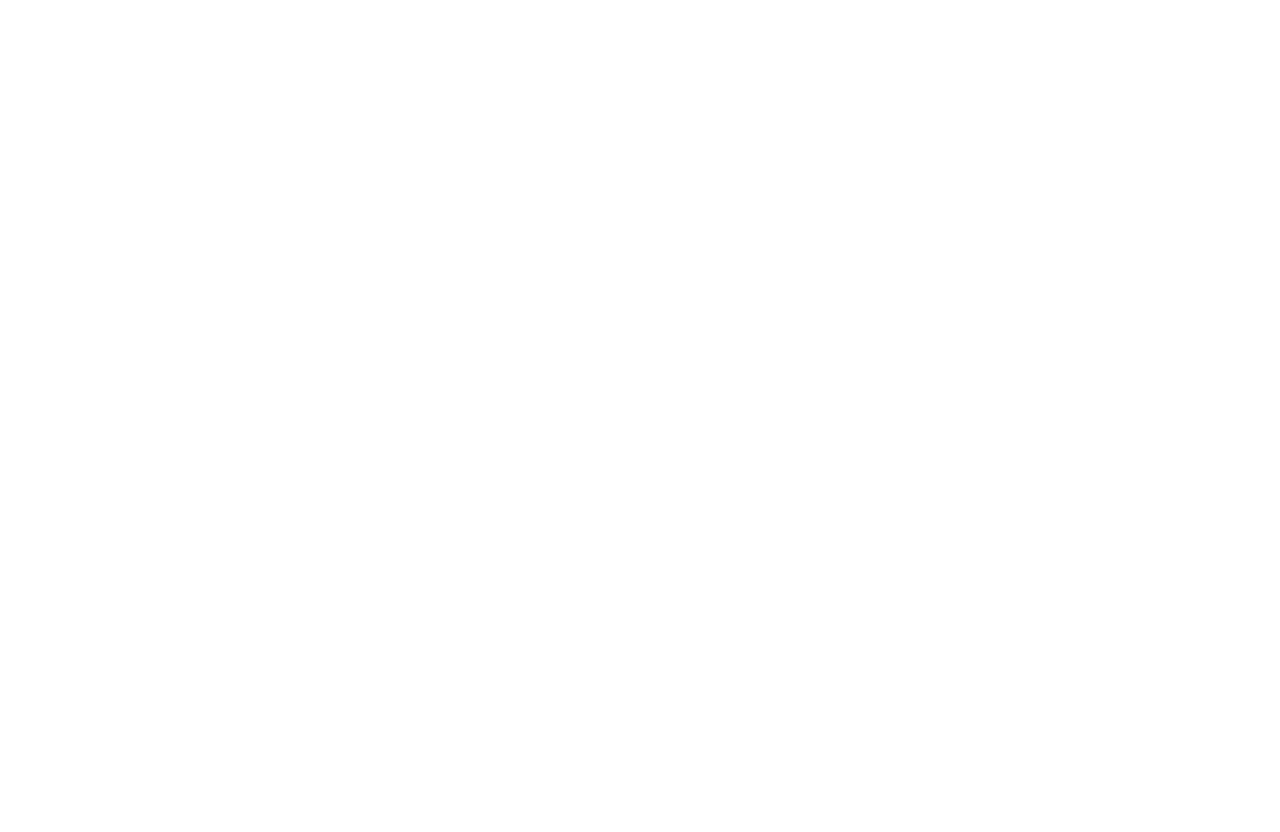
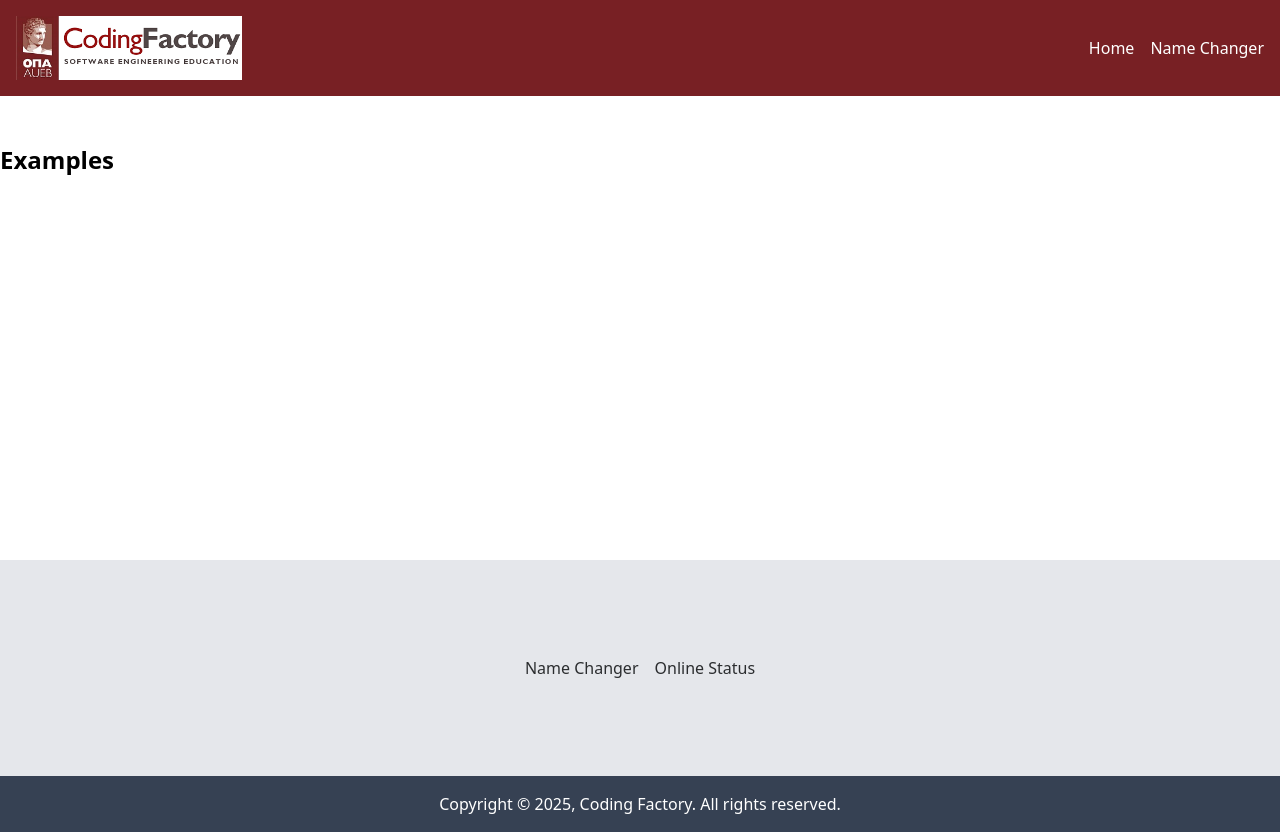
Before and after one commit to Kouvousis/cf6-react-intro, a React (Vite) app: page /examples in a window 1280 px wide. Before the commit the page ends 800 px from the top, so only its background shows below. Built offline with nearby package versions, Linux system fonts and the light colour scheme.

Commit message:
feat: new examples page with choice manu according to react router

```diff
--- a/src/App.tsx
+++ b/src/App.tsx
@@ -22,6 +22,8 @@
 import OnlineStatusPage from "./pages/OnlineStatusPage.tsx";
 import UserPage from "./pages/UserPage.tsx";
 import RouterLayout from "./components/RouterLayout.tsx";
+import ExamplesPage from "./pages/ExamplesPage.tsx";
+import RouterExamplesLayout from "./components/RouterExamplesLayout.tsx";
 
 function App() {
     // useEffect(() => {
@@ -58,14 +60,13 @@
             <BrowserRouter>
                 {/*<Layout>*/}
                 <Routes>
-
                     {/*<Route path="/" element={<HomePage/>}/>*/}
                     <Route element={<RouterLayout/>}>
                         <Route index element={<HomePage/>}/>
                     </Route>
                     <Route index element={<HomePage/>}/>
-
-                    <Route path="examples?">
+                    <Route path="examples" element={<RouterExamplesLayout/>}>
+                        <Route index element={<ExamplesPage/>}/>
                         <Route path="name-changer" element={<NameChangerPage/>}></Route>
                         <Route path="online-status" element={<OnlineStatusPage/>}></Route>
                     </Route>
--- /dev/null
+++ b/src/components/ExamplesSection.tsx
@@ -0,0 +1,31 @@
+import {NavLink} from "react-router";
+
+const ExamplesPage = () => {
+
+    return (
+        <>
+            <div className="bg-gray-200 py-24">
+                <ul className="container mx-auto flex justify-center space-x-4">
+                    <li>
+                        <NavLink
+                            to={"/examples/name-changer"}
+                            className={({isActive}) => isActive ? "text-cf-dark-red underline underline-offset-4" : "text-cf-gray"}
+                        >
+                            Name Changer
+                        </NavLink>
+                    </li>
+                    <li>
+                        <NavLink
+                            to={"/examples/online-status"}
+                            className={({isActive}) => isActive ? "text-cf-dark-red underline underline-offset-4" : "text-cf-gray"}
+                        >
+                            Online Status
+                        </NavLink>
+                    </li>
+                </ul>
+            </div>
+        </>
+    )
+}
+
+export default ExamplesPage;
--- /dev/null
+++ b/src/components/RouterExamplesLayout.tsx
@@ -0,0 +1,20 @@
+import HeaderResponsive from "./HeaderResponsive.tsx";
+import Footer from "./Footer.tsx";
+import {Outlet} from "react-router";
+import ExamplesSection from "./ExamplesSection.tsx";
+
+const RouterExamplesLayout = () => {
+
+    return (
+        <>
+            <HeaderResponsive/>
+            <div className="container mx-auto min-h-[70vh] pt-24">
+                <Outlet/>
+            </div>
+            <ExamplesSection/>
+            <Footer/>
+        </>
+    )
+}
+
+export default RouterExamplesLayout;
--- /dev/null
+++ b/src/pages/ExamplesPage.tsx
@@ -0,0 +1,16 @@
+import {useEffect} from "react";
+
+const ExamplesPage = () => {
+
+    useEffect(() => {
+        document.title = "Example Page";
+    }, []);
+
+    return (
+        <>
+            <h1 className="text-2xl font-bold mt-12">Examples</h1>
+        </>
+    )
+}
+
+export default ExamplesPage;
```
Lines whose indentation alone changed are shown as unchanged.
